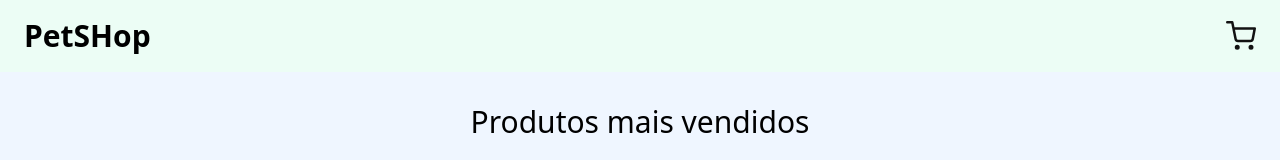
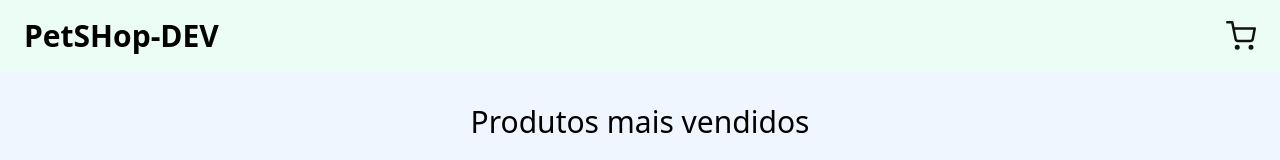
Before and after one commit to erick-d-ps/PetShop-DEV, a React (Vite) app: page / in a window 1280 px wide. Shown: the top 160 px of the page. Built offline with nearby package versions, Linux system fonts and the light colour scheme; data requests are answered from the project's data file.

Commit message:
atulizando logo

```diff
--- a/src/components/header/index.tsx
+++ b/src/components/header/index.tsx
@@ -12,7 +12,7 @@ export function Header() {
     <header className="w-full px-1 bg-emerald-50">
       <nav className="w-full max-w-7xl h-18 flex items-center justify-between px-5 mx-auto">
         <Link className="font-bold text-3xl" to="/">
-          PetSHop
+          PetSHop-DEV
         </Link>
         <Link className="relative" to="/cart">
         <FiShoppingCart size={30} color="#121212"/>
```
